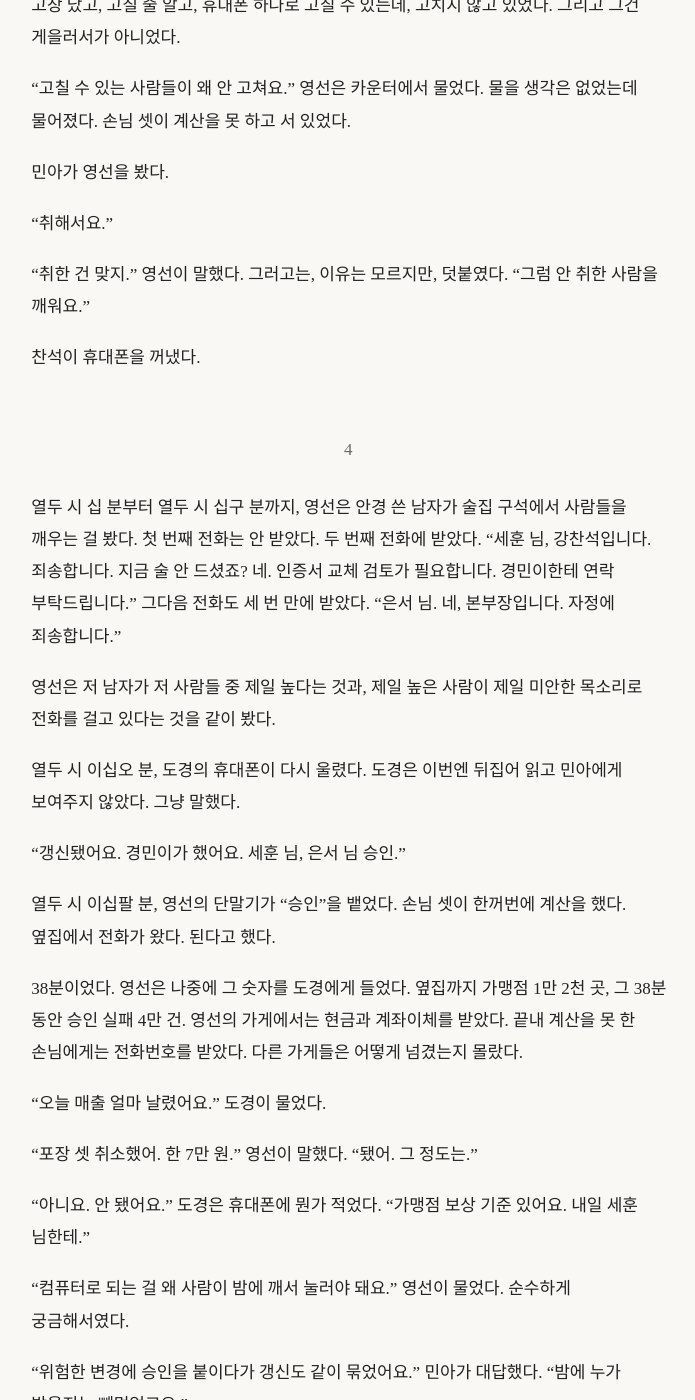
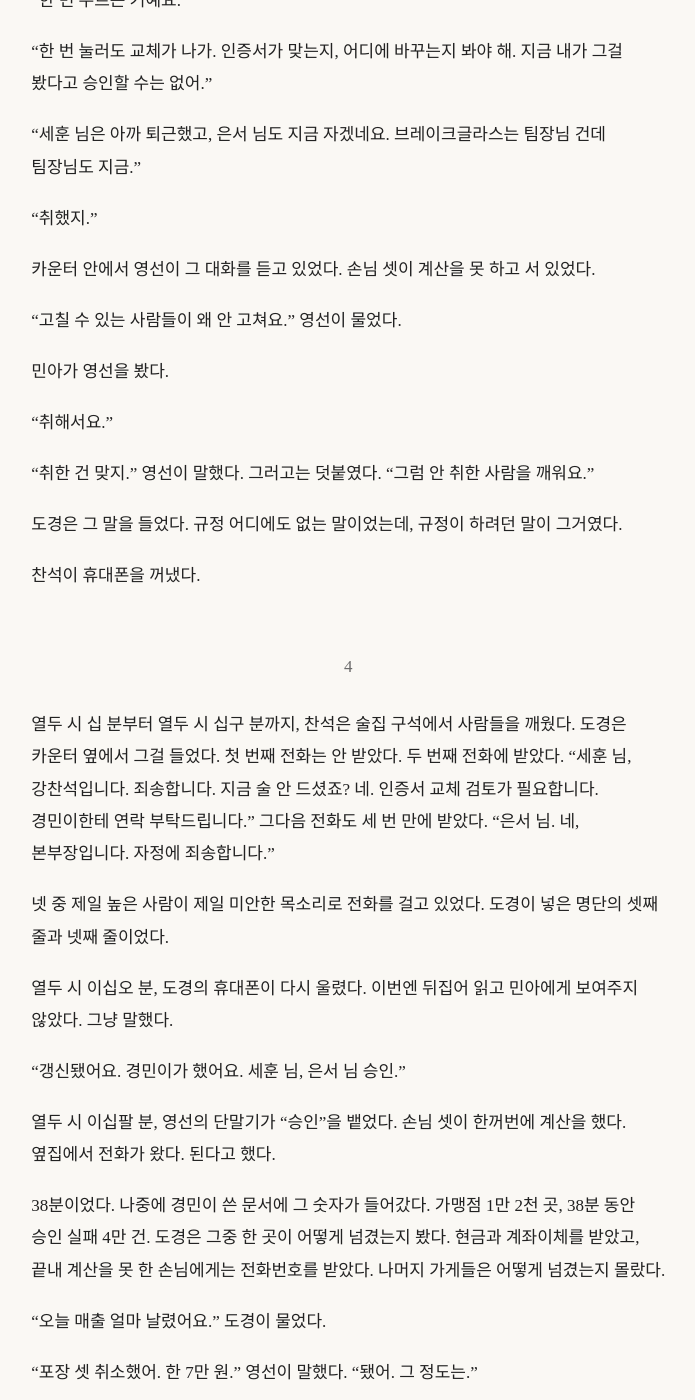
Before and after one commit to benelog/postmortem, a Jekyll site: the page built from _episodes/episode-5.md, in a window 1280 px wide and 1400 px high, scrolled down 4124 px. Shown: the whole window, without its empty margins (290-985 px from the left). Built offline with Jekyll 4.4.1, drawn with Linux system fonts in a browser that asks for light colours; some of the changed text lies outside the part shown.

Commit message:
5화를 도경 시점으로 재작성하고 삽화를 도경 중심 구도로 재생성
- 도경이 단말기를 바꿔 주고 승인자 명단을 넣은 당사자라는 점을 시점의 축으로 삼음
- README 시점 표와 삽화 프롬프트·검수 기록 갱신

```diff
--- a/_episodes/episode-5.md
+++ b/_episodes/episode-5.md
@@ -1,30 +1,28 @@
 ---
 title: "마감"
 number: 5
-pov: "박영선"
+pov: "유도경"
 summary: "술집 단말기가 멈췄다. 고칠 수 있는 넷은 취해 있었다."
 illustration: ep5.webp
-illustration_alt: "승인 오류가 뜬 카드 단말기를 앞에 둔 영선과 술집 테이블의 걱정스러운 네 손님"
+illustration_alt: "승인 오류가 뜬 카드 단말기 앞에서 만지려던 손을 거두는 도경, 카운터 안의 영선과 뒤쪽 테이블의 세 사람"
 layout: episode
 ---
 
 ## 1
 
-5월 13일 목요일 밤 열한 시 오십일 분, 뒤풀이 사장 박영선은 카드 단말기를 세 번째로 껐다 켰다.
+5월 13일 목요일 밤 열한 시 오십일 분, 뒤풀이 사장 박영선이 카드 단말기를 세 번째로 껐다 켰다.
 
 "단말기가 안 돼요."
 
-안쪽 테이블의 넷이 동시에 고개를 들었다. 영선은 그 넷을 지난 9월부터 봐 왔다. 처음엔 둘이었다. 서로 안 쳐다보면서 소주만 비우던 여자와 남자. 1월에 안경 쓴 남자가 유리문 앞에서 한참 서 있다가 들어와 셋이 됐다. 3월에 사이다를 마시던 여자가 넷이 됐다. 넷은 매주 목요일 열한 시 반에 왔고, 잔을 채우는 순서가 있었고, 영선은 그 순서를 이제 외우고 있었다. 무슨 일 하는 사람들인지는 몰랐다. 컴퓨터 쪽이라는 것만 알았다. 지난 10월에 그 남자, 도경이라는 사람이 영선의 단말기를 새것으로 바꿔줬다. 자기 회사 거라고 했다. 수수료가 싸다고 했다. 실제로 쌌다.
-
-그 단말기가 지금 "승인 실패"만 뱉고 있었다.
+안쪽 테이블의 넷이 동시에 고개를 들었다. 도경은 그 단말기를 알았다. 지난 10월에 자기가 바꿔 준 것이었다. 회사 거라고, 수수료가 싸다고 했고, 실제로 쌌다. 결제팀에서 단말기 출시를 맡았던 사람이 단골 술집에 자기 회사 단말기를 놓는 건 자연스러운 일이었다. 그 단말기가 지금 "승인 실패"만 뱉고 있었다.
 
 "아까 열한 시 반에 계산한 손님은 됐는데." 영선이 말했다. "옆집도 안 된대요. 방금 전화 왔어."
 
-도경이 일어나서 단말기를 봤다. 영선은 그가 단말기를 만지려다 손을 거두는 걸 봤다. 이상한 동작이었다. 만지려던 손이 공중에서 멈추고 주머니로 들어갔다.
+도경은 일어나서 카운터로 갔다. 단말기 화면을 봤다. 손이 먼저 나갔다. 재부팅 버튼과 설정 메뉴가 어디 있는지 아는 손이었다. 그 손이 화면 앞에서 멈췄다. 소주 두 병째였다. 도경은 손을 주머니에 넣었다.
 
 "팀장님." 도경이 말했다. "저희 거예요."
 
-여자가, 민아라는 사람이 휴대폰을 뒤집어 봤다. 화면에 뭔가 떠 있었다. 영선이 보기에 그 여자는 화면을 읽고, 그리고 휴대폰을 다시 엎었다. 테이블에. 소리가 났다.
+민아가 휴대폰을 뒤집어 봤다. 화면에 뭔가 떠 있었다. 민아는 그걸 읽고 휴대폰을 다시 엎었다. 테이블에. 소리가 났다.
 
 "온콜한테 갔어. 경민이야. 우리는 아니야."
 
@@ -34,7 +32,7 @@ layout: episode
 
 ## 2
 
-영선은 그 뒤의 대화를 절반쯤만 알아들었다. 카운터에서 손님 둘의 계산을 현금으로 받고, 옆집에 다시 전화하고, 단말기를 한 번 더 껐다 켜는 사이사이로 들린 것들이었다.
+도경은 자리로 돌아오지 않고 카운터 옆에 서 있었다. 영선이 손님 둘의 계산을 현금으로 받고, 옆집에 다시 전화하고, 단말기를 한 번 더 껐다 켜는 걸 봤다. 단말기는 켜질 때마다 같은 말을 했다.
 
 "경민이 지금 뭐 보고 있어요."
 
@@ -46,6 +44,8 @@ layout: episode
 
 "인증서."
 
+말하고 나서 도경은 그게 자기 입에서 나온 걸 알았다. 작년 단말기 출시 때 pos-gateway를 메인 API와 떼어 놓은 게 결제팀이었다. 도메인이 달랐다. 인증서도 따로였다.
+
 "pos-gateway 인증서 따로 있죠. 메인 API랑 별개로. 작년에 단말기 출시할 때."
 
 민아가 엎어둔 휴대폰을 봤다. 집지는 않았다.
@@ -56,13 +56,13 @@ layout: episode
 
 "읽는 것도 접근이야. 규정에 접근이라고 돼 있어. 내가 그렇게 썼어." 민아는 잠깐 있다가. "힌트는 접근이 아니야. 경민한테 뭘 보라고 말하는 건 돼. 보는 건 경민이 봐."
 
-도경이 휴대폰을 꺼내 뭔가를 쳤다. 영선은 그가 두 줄쯤 치고 보내는 걸 봤다. 그러고는 휴대폰을 민아처럼 엎었다.
+도경은 휴대폰을 꺼냈다. 경민에게 두 줄을 쳤다. pos-gateway 인증서 만료 시각. 메인이랑 별개. 보내고 나서 휴대폰을 민아처럼 엎었다. 인시던트 채널을 열고 싶은 손가락을 그렇게 눌렀다.
 
-안경 쓴 남자, 찬석이라는 사람은 그동안 아무 말도 하지 않고 있었다. 영선은 그 사람이 넷 중에 제일 높은 사람이라는 걸 3월쯤 눈치챘다. 제일 높은 사람이 제일 말을 안 했다.
+찬석은 그동안 아무 말도 하지 않고 있었다. 넷 중에 제일 높은 사람이 제일 말을 안 했다. 1월 이후로 그랬다.
 
-사이다 여자, 유리라는 사람은 오늘은 소주를 마시고 있었다. 오늘은 온콜이 아니라고 했었다. 그 여자는 휴대폰을 꺼내지도 않았다. 남의 회사 일이라고, 언젠가 영선에게 말한 적이 있었다.
+유리는 오늘 온콜이 아니라 소주를 마시고 있었다. 휴대폰을 꺼내지도 않았다. 남의 회사 일이었다. 도경은 그게 유리한테 얼마나 어려운 일인지 알 것 같았다. 자기는 지금 자기 회사 일을 앞에 두고 손을 주머니에 넣고 있었다.
 
-열두 시 삼 분, 도경의 휴대폰이 울렸다. 도경은 뒤집어서 읽고, 민아에게 화면을 보여줬다. 영선은 카운터에서 그걸 봤다. 민아가 화면을 보고 한참 아무 말도 하지 않았다.
+열두 시 삼 분, 도경의 휴대폰이 울렸다. 뒤집어서 읽었다. 민아에게 화면을 보여줬다. 민아가 화면을 보고 한참 아무 말도 하지 않았다.
 
 "만료 23:50:12. 발급 2026-05-13. 1년짜리." 도경이 읽었다. "경민이가 발급 작업 기록도 찾았는데, 작업자가."
 
@@ -70,11 +70,13 @@ layout: episode
 
 ## 3
 
-영선은 그 말 뒤의 침묵이 무슨 뜻인지 몰랐다. 하지만 침묵이 있다는 건 알았다.
+도경은 그 말 뒤의 침묵을 알았다. 9월에 자기 이름이 찍힌 로그를 봤을 때의 침묵이었다. 다른 점이 있다면, 이번 이름은 진짜 그 사람이었다.
 
 "작년 5월에 단말기 출시가 일주일 당겨졌어. 메인 API 인증서는 자동 갱신인데 pos-gateway는 도메인이 달라서 자동 갱신에 안 들어갔고, 출시 전날 내가 수동으로 1년짜리 발급했어. 갱신 등록은 출시 끝나고 하려고 했고. 안 했어." 민아는 잔을 봤다. 비어 있었다. 채우지 않았다. "1월에 콘솔 밖 토큰 전수 조사할 때 인증서도 스프레드시트에 있었어. '확인 필요'. 담당자 칸 비어 있었고. 토큰 다 끝나서 액션 아이템 완료 처리했어. 인증서는 범위 밖이라고."
 
 "제가 완료 처리했어요." 찬석이 말했다. 넷 중 처음으로 낸 소리였다. "그 줄 따로 처리한다고 해놓고, 끝내 담당자를 안 붙였어요."
+
+출시를 일주일 당기자고 한 쪽은 결제팀이었다. 도경은 그 말을 하지 않았다. 지금 할 말이 아니었다.
 
 "그건 나중에 하고요." 도경이 말했다. "갱신하면 돼요. 경민이 갱신 명령은 알아요. 근데 pos-gateway 인증서 교체는 게이트 승인 두 명이에요. 11월 이후로."
 
@@ -86,9 +88,11 @@ layout: episode
 
 "세훈 님, 은서 님. 30분 뒤에요."
 
-영선은 벽시계를 봤다. 손님 하나가 지갑 속을 뒤지다 빈손을 꺼냈다.
+도경은 벽시계를 봤다. 열두 시 육 분. 손님 하나가 지갑 속을 뒤지다 빈손을 꺼냈다.
 
 "온콜은 교대표가 있는데 승인자는 그냥 명단이에요." 도경이 말했다. "야간에도 두 명이 받을 수 있는지는 안 봤어요. 명단은 제가 넣었고요."
+
+말하면서 그 명단을 넣던 11월 오후를 떠올렸다. 위험한 변경에 승인을 붙이자는 건 좋은 생각이었고, 갱신도 위험한 변경이니 같이 묶는 게 맞았고, 명단 첫 줄에 자기 이름을 넣고 둘째 줄에 팀장을 넣는 건 당연했다. 밤 열두 시에 그 둘이 같은 테이블에서 소주를 마시고 있을 거라는 칸은 없었다.
 
 "승인은 접근이야." 민아가 말했다.
 
@@ -100,41 +104,45 @@ layout: episode
 
 "취했지."
 
-영선은 그 대화를 들으면서 이해할 수 없는 것을 하나 이해했다. 이 넷은 지금 자기들 것이 고장 났고, 고칠 줄 알고, 휴대폰 하나로 고칠 수 있는데, 고치지 않고 있었다. 그리고 그건 게을러서가 아니었다.
+카운터 안에서 영선이 그 대화를 듣고 있었다. 손님 셋이 계산을 못 하고 서 있었다.
 
-"고칠 수 있는 사람들이 왜 안 고쳐요." 영선은 카운터에서 물었다. 물을 생각은 없었는데 물어졌다. 손님 셋이 계산을 못 하고 서 있었다.
+"고칠 수 있는 사람들이 왜 안 고쳐요." 영선이 물었다.
 
 민아가 영선을 봤다.
 
 "취해서요."
 
-"취한 건 맞지." 영선이 말했다. 그러고는, 이유는 모르지만, 덧붙였다. "그럼 안 취한 사람을 깨워요."
+"취한 건 맞지." 영선이 말했다. 그러고는 덧붙였다. "그럼 안 취한 사람을 깨워요."
+
+도경은 그 말을 들었다. 규정 어디에도 없는 말이었는데, 규정이 하려던 말이 그거였다.
 
 찬석이 휴대폰을 꺼냈다.
 
 ## 4
 
-열두 시 십 분부터 열두 시 십구 분까지, 영선은 안경 쓴 남자가 술집 구석에서 사람들을 깨우는 걸 봤다. 첫 번째 전화는 안 받았다. 두 번째 전화에 받았다. "세훈 님, 강찬석입니다. 죄송합니다. 지금 술 안 드셨죠? 네. 인증서 교체 검토가 필요합니다. 경민이한테 연락 부탁드립니다." 그다음 전화도 세 번 만에 받았다. "은서 님. 네, 본부장입니다. 자정에 죄송합니다."
+열두 시 십 분부터 열두 시 십구 분까지, 찬석은 술집 구석에서 사람들을 깨웠다. 도경은 카운터 옆에서 그걸 들었다. 첫 번째 전화는 안 받았다. 두 번째 전화에 받았다. "세훈 님, 강찬석입니다. 죄송합니다. 지금 술 안 드셨죠? 네. 인증서 교체 검토가 필요합니다. 경민이한테 연락 부탁드립니다." 그다음 전화도 세 번 만에 받았다. "은서 님. 네, 본부장입니다. 자정에 죄송합니다."
 
-영선은 저 남자가 저 사람들 중 제일 높다는 것과, 제일 높은 사람이 제일 미안한 목소리로 전화를 걸고 있다는 것을 같이 봤다.
+넷 중 제일 높은 사람이 제일 미안한 목소리로 전화를 걸고 있었다. 도경이 넣은 명단의 셋째 줄과 넷째 줄이었다.
 
-열두 시 이십오 분, 도경의 휴대폰이 다시 울렸다. 도경은 이번엔 뒤집어 읽고 민아에게 보여주지 않았다. 그냥 말했다.
+열두 시 이십오 분, 도경의 휴대폰이 다시 울렸다. 이번엔 뒤집어 읽고 민아에게 보여주지 않았다. 그냥 말했다.
 
 "갱신됐어요. 경민이가 했어요. 세훈 님, 은서 님 승인."
 
 열두 시 이십팔 분, 영선의 단말기가 "승인"을 뱉었다. 손님 셋이 한꺼번에 계산을 했다. 옆집에서 전화가 왔다. 된다고 했다.
 
-38분이었다. 영선은 나중에 그 숫자를 도경에게 들었다. 옆집까지 가맹점 1만 2천 곳, 그 38분 동안 승인 실패 4만 건. 영선의 가게에서는 현금과 계좌이체를 받았다. 끝내 계산을 못 한 손님에게는 전화번호를 받았다. 다른 가게들은 어떻게 넘겼는지 몰랐다.
+38분이었다. 나중에 경민이 쓴 문서에 그 숫자가 들어갔다. 가맹점 1만 2천 곳, 38분 동안 승인 실패 4만 건. 도경은 그중 한 곳이 어떻게 넘겼는지 봤다. 현금과 계좌이체를 받았고, 끝내 계산을 못 한 손님에게는 전화번호를 받았다. 나머지 가게들은 어떻게 넘겼는지 몰랐다.
 
 "오늘 매출 얼마 날렸어요." 도경이 물었다.
 
 "포장 셋 취소했어. 한 7만 원." 영선이 말했다. "됐어. 그 정도는."
 
-"아니요. 안 됐어요." 도경은 휴대폰에 뭔가 적었다. "가맹점 보상 기준 있어요. 내일 세훈 님한테."
+"아니요. 안 됐어요." 도경은 휴대폰에 적었다. "가맹점 보상 기준 있어요. 내일 세훈 님한테."
 
-"컴퓨터로 되는 걸 왜 사람이 밤에 깨서 눌러야 돼요." 영선이 물었다. 순수하게 궁금해서였다.
+"컴퓨터로 되는 걸 왜 사람이 밤에 깨서 눌러야 돼요." 영선이 물었다. 순수하게 궁금해서 묻는 얼굴이었다.
 
 "위험한 변경에 승인을 붙이다가 갱신도 같이 묶었어요." 민아가 대답했다. "밤에 누가 받을지는 빼먹었고요."
+
+묶은 건 도경이었다. 민아는 그 말을 하지 않았다.
 
 "그럼 어떻게 해요."
 
@@ -142,7 +150,7 @@ layout: episode
 
 ## 5
 
-넷은 열두 시 사십 분에 계산을 했다. 단말기로. 민아가 카드를 내밀었고, 영선은 승인이 뜨는 걸 넷이 다 쳐다보는 걸 봤다. 승인. 아무도 아무 말도 하지 않았지만 유리가 잠깐 웃었다.
+넷은 열두 시 사십 분에 계산을 했다. 단말기로. 민아가 카드를 내밀었고, 넷이 다 승인이 뜨는 걸 쳐다봤다. 승인. 아무도 아무 말도 하지 않았지만 유리가 잠깐 웃었다.
 
 유리문 앞에서 민아가 멈췄다.
 
@@ -160,6 +168,6 @@ layout: episode
 
 "오늘 들은 말 중에 우리가 빼먹은 게 있으면 알려주세요."
 
-넷이 나갔다. 영선은 문에 '정산 중, 잠시 쉬어갑니다' 팻말을 걸고 TV를 봤다. 오늘 경기의 재방송이 끝나가고 있었다. 9회 말이었다. 겨우내 보던 지난 시즌 경기 대신 올해 선수들이 뛰고 있었다. 영선은 누가 이기고 있는지 몰랐다. 단말기 옆에 도경이 두고 간 메모가 있었다. "가맹점 보상 신청. 내일 제가 대신 넣을게요. 영수증 버리지 마세요."
+도경은 마지막으로 나왔다. 나오기 전에 단말기 옆에 메모를 놓았다. "가맹점 보상 신청. 내일 제가 대신 넣을게요. 영수증 버리지 마세요." 영선이 그걸 읽고 고개를 끄덕였다.
 
-영선은 영수증을 서랍에 넣었다. 그리고 TV를 껐다. 다음 주 목요일 열한 시 반에 넷이 올 것이었다. 잔은 민아 먼저였다. 그건 알고 있었다.
+골목에서 도경은 휴대폰을 뒤집었다. 인시던트 채널에 경민의 마지막 메시지가 올라와 있었다. 갱신 완료, 승인 두 건, 다음 만료 2028-05-13. 그 아래 도경은 한 줄을 적었다. 승인자 명단 야간 커버리지, 내일 오전. 명단을 넣은 사람이 자기라는 건 적지 않았다. 문서에 적을 것이었다. 로그에는 이미 찍혀 있었다.
```
Also changed, not shown: assets/illustrations/review.md (+10 -0 lines), README.md, assets/illustrations/ep5.webp, assets/illustrations/prompts.json.
